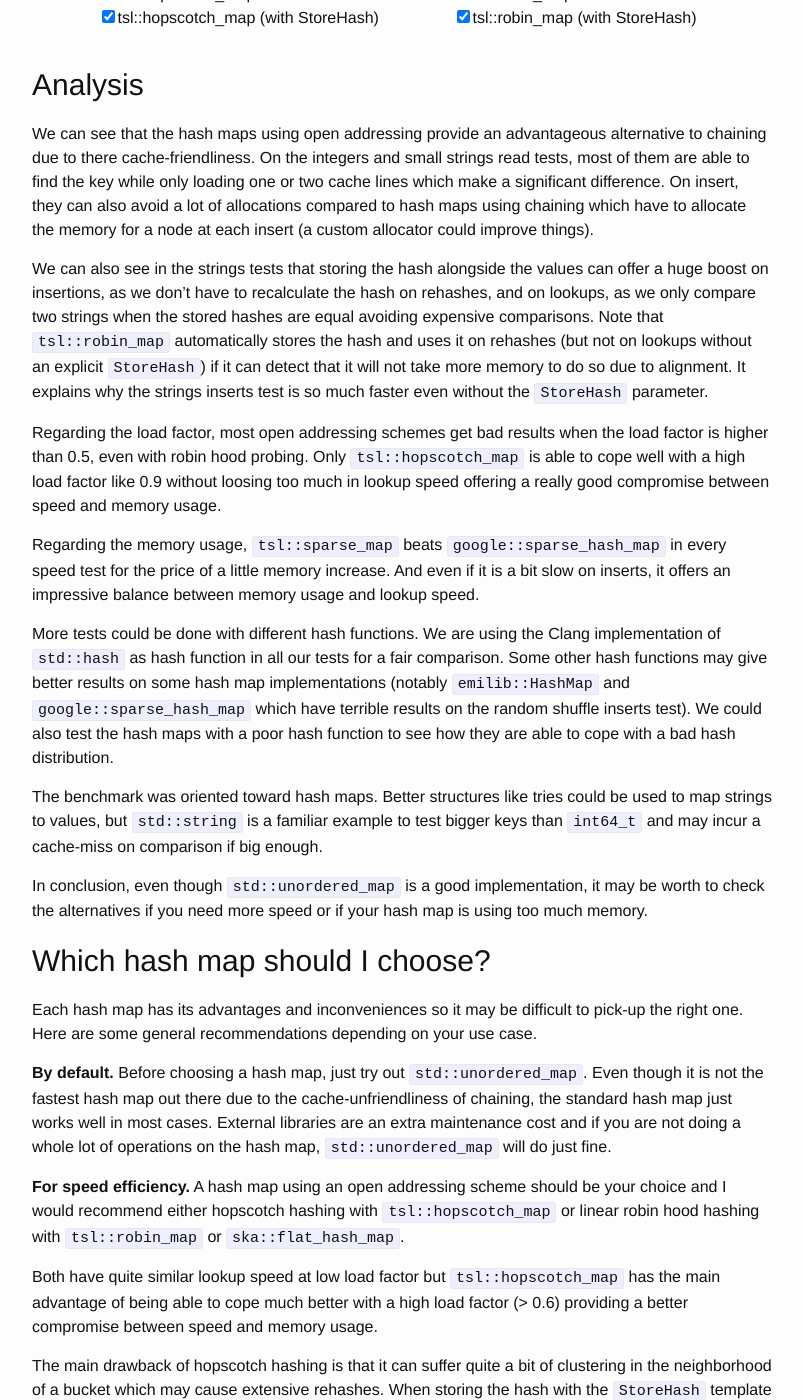
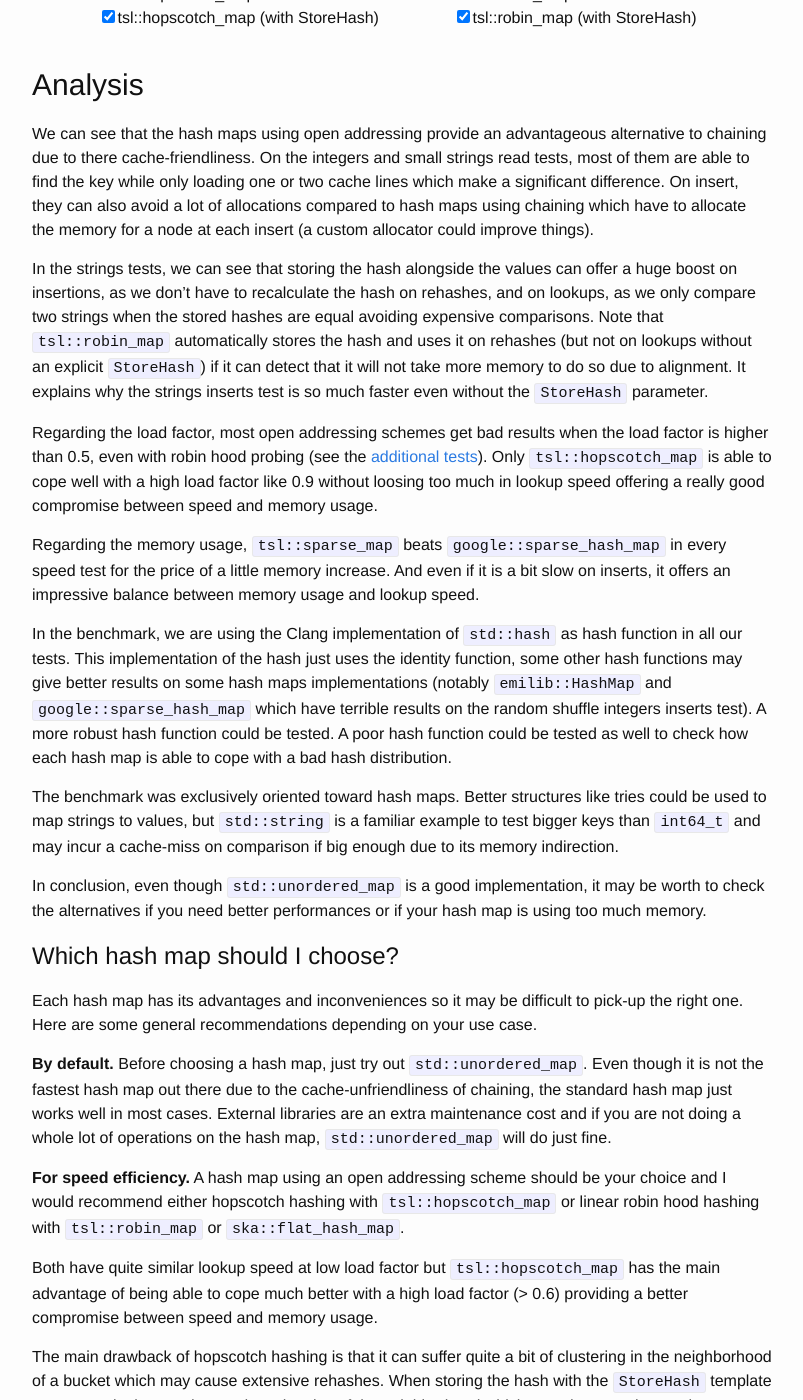
Before and after one commit to Tessil/tessil.github.io, a Jekyll site: the page built from _posts/2016-08-29-benchmark-hopscotch-map.md, in a window 1280 px wide and 1400 px high, scrolled down 15930 px. Shown: the whole window, without its empty margins (238-1041 px from the left). Built offline with Jekyll 4.4.1, drawn with Linux system fonts in a browser that asks for light colours; comment, search, counter and statistics services are not loaded; some of the changed text lies outside the part shown.

Commit message:
Reformulate some sentences.

```diff
--- a/_config.yml
+++ b/_config.yml
@@ -11,7 +11,7 @@ email: tessil@gmx.com
 description: > # this means to ignore newlines until "baseurl:"
 
 baseurl: "" # the subpath of your site, e.g. /blog
-url: "https://tessil.github.io/" # the base hostname & protocol for your site
+url: "https://tessil.github.io" # the base hostname & protocol for your site
 #url: "http://127.0.0.1:4000/" # the base hostname & protocol for your sitetwitter_username: jekyllrb
 github_username:  Tessil
 
--- a/_posts/2016-08-29-benchmark-hopscotch-map.md
+++ b/_posts/2016-08-29-benchmark-hopscotch-map.md
@@ -200,7 +200,7 @@ For the small string tests, we use hash maps with `std::string` as key and `int6
 
 Each string is a random generated string of 15 alphanumeric characters (+1 for the null terminator). A generated key may look like "ju1AOoeWT3LdJxL". The generated string doesn't need any extra heap allocation as Clang 5.0 (with libstdc++) will use the [small string optimization](https://stackoverflow.com/questions/10315041/meaning-of-acronym-sso-in-the-context-of-stdstring) for any string smaller or equal to 16 characters. This allows hash maps using open addressing to potentially avoid cache-misses on strings comparisons.
 
-The size of each `std::string` object is 32 bytes.
+The size of each `std::string` object is 32 bytes on the used compiler.
 
 #### Inserts: execution time (small strings)
 For each entry in the range  [0, nb_entries), we generate a string as key and insert it with the value 1.
@@ -369,21 +369,21 @@ Before the inserts benchmark finishes, we measure the memory that the hash map i
 
 We can see that the hash maps using open addressing provide an advantageous alternative to chaining due to there cache-friendliness. On the integers and small strings read tests, most of them are able to find the key while only loading one or two cache lines which make a significant difference. On insert, they can also avoid a lot of allocations compared to hash maps using chaining which have to allocate the memory for a node at each insert (a custom allocator could improve things).
 
-We can also see in the strings tests that storing the hash alongside the values can offer a huge boost on insertions, as we don't have to recalculate the hash on rehashes, and on lookups, as we only compare two strings when the stored hashes are equal avoiding expensive comparisons. Note that `tsl::robin_map` automatically stores the hash and uses it on rehashes (but not on lookups without an explicit `StoreHash`) if it can detect that it will not take more memory to do so due to alignment. It explains why the strings inserts test is so much faster even without the `StoreHash` parameter.
+In the strings tests, we can see that storing the hash alongside the values can offer a huge boost on insertions, as we don't have to recalculate the hash on rehashes, and on lookups, as we only compare two strings when the stored hashes are equal avoiding expensive comparisons. Note that `tsl::robin_map` automatically stores the hash and uses it on rehashes (but not on lookups without an explicit `StoreHash`) if it can detect that it will not take more memory to do so due to alignment. It explains why the strings inserts test is so much faster even without the `StoreHash` parameter.
 
-Regarding the load factor, most open addressing schemes get bad results when the load factor is higher than 0.5, even with robin hood probing. Only `tsl::hopscotch_map` is able to cope well with a high load factor like 0.9 without loosing too much in lookup speed offering a really good compromise between speed and memory usage.
+Regarding the load factor, most open addressing schemes get bad results when the load factor is higher than 0.5, even with robin hood probing (see the [additional tests]({{ site.url }}/other/hash_table_benchmark.html)). Only `tsl::hopscotch_map` is able to cope well with a high load factor like 0.9 without loosing too much in lookup speed offering a really good compromise between speed and memory usage.
 
 Regarding the memory usage, `tsl::sparse_map` beats `google::sparse_hash_map` in every speed test for the price of a little memory increase. And even if it is a bit slow on inserts, it offers an impressive balance between memory usage and lookup speed.
 
 
-More tests could be done with different hash functions. We are using the Clang implementation of `std::hash` as hash function in all our tests for a fair comparison. Some other hash functions may give better results on some hash map implementations (notably `emilib::HashMap` and `google::sparse_hash_map` which have terrible results on the random shuffle inserts test). We could also test the hash maps with a poor hash function to see how they are able to cope with a bad hash distribution.
+In the benchmark, we are using the Clang implementation of `std::hash` as hash function in all our tests. This implementation of the hash just uses the identity function, some other hash functions may give better results on some hash maps implementations (notably `emilib::HashMap` and `google::sparse_hash_map` which have terrible results on the random shuffle integers inserts test). A more robust hash function could be tested. A poor hash function could be tested as well to check how each hash map is able to cope with a bad hash distribution.
 
-The benchmark was oriented toward hash maps. Better structures like tries could be used to map strings to values, but `std::string` is a familiar example to test bigger keys than `int64_t` and may incur a cache-miss on comparison if big enough.
+The benchmark was exclusively oriented toward hash maps. Better structures like tries could be used to map strings to values, but `std::string` is a familiar example to test bigger keys than `int64_t` and may incur a cache-miss on comparison if big enough due to its memory indirection.
 
-In conclusion, even though `std::unordered_map` is a good implementation, it may be worth to check the alternatives if you need more speed or if your hash map is using too much memory.
+In conclusion, even though `std::unordered_map` is a good implementation, it may be worth to check the alternatives if you need better performances or if your hash map is using too much memory.
 
 
-## Which hash map should I choose?
+### Which hash map should I choose?
 
 Each hash map has its advantages and inconveniences so it may be difficult to pick-up the right one. Here are some general recommendations depending on your use case.
 
```
